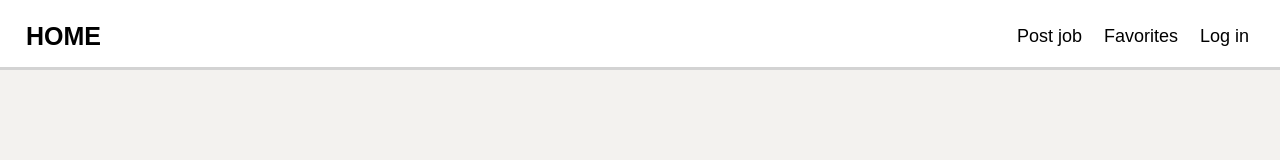
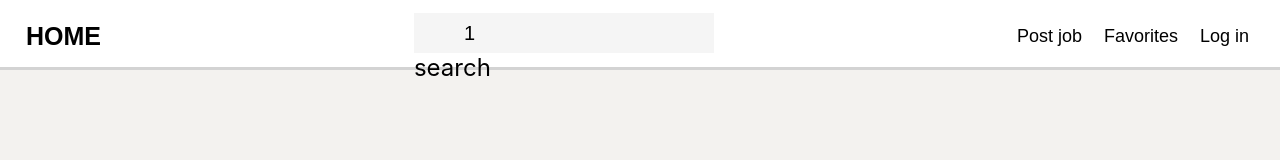
Before and after one commit to clumsyhat1994/xuan-zeng-project3, a React (Create React App) app: page /searchResult/1 in a window 1280 px wide. Shown: the top 160 px of the page. Built offline with nearby package versions, Linux system fonts and the light colour scheme; no server answers; the HTML template or start-up script is replaced by a standard one.

Commit message:
search bar now also appears on searchresult page and job detail page

```diff
--- /dev/null
+++ b/src/components/Landing.js
@@ -0,0 +1,17 @@
+import React, { useState, useEffect } from "react";
+import { useNavigate } from "react-router";
+import SearchBar from "./SearchBar";
+export default function Landing() {
+
+
+    return (
+        <>
+            <h1>SUPER AWESOME JOB BOARD</h1>
+            <SearchBar />
+            <div id='note'>Dear visitor --  in order to update or delete a job, you have to be its creator.
+                You can try posting a job, or login with username: zengxuan/password: zengxuan to update or delete the job titled 'Sales Engineer'.
+                <br />This web app is just a student project, not a real job board.
+            </div>
+        </>
+    );
+}
--- a/src/components/NavBar.js
+++ b/src/components/NavBar.js
@@ -1,15 +1,16 @@
-import axios from "axios";
 import { useEffect, useState } from "react";
-import { useNavigate, useLocation } from "react-router";
+import { useNavigate, useLocation, useParams } from "react-router";
 import { useSelector, useDispatch } from 'react-redux';
 import UserIcon from "./UserIcon";
-export default function () {
+import SearchBar from "./SearchBar";
+import { PromiseProvider } from "mongoose";
+export default function (props) {
     const isLoggedin = useSelector(state => state);
     const navigate = useNavigate();
     const dispatch = useDispatch();
     const location = useLocation();
     const username = localStorage.getItem('username');
-
+    const keyword = useParams().keyword;
 
     const favBtn = (<button id="fav_job" key="fav_job" onClick={() => navigate('/myFav')}>Favorites</button>);
     const postBtn = (<button id="post_job" key="post_job" onClick={() => navigate('/postJob')}>Post job</button>);
@@ -35,14 +36,17 @@ export default function () {
     if (isLoggedin) {
         buttons = <UserIcon />;
     } else {
-        buttons = [logInBtn, favBtn, postBtn];
+        buttons = [postBtn, favBtn, logInBtn];
     }
 
 
     return (
         <div id="navBar">
             <button id="home" onClick={() => navigate('/')}>HOME</button>
-            {buttons}
+            {props.search && <SearchBar inNav={true} keyword={keyword} />}
+            <div id="navBtn">
+                {buttons}
+            </div>
         </div>
     );
 }
--- a/src/components/SearchBar.js
+++ b/src/components/SearchBar.js
@@ -1,14 +1,18 @@
 import React, { useState, useEffect } from "react";
 import { useNavigate } from "react-router";
 
-export default function SearchBar() {
+export default function SearchBar(props) {
     const [searchContent, setSearchContent] = useState('');
     const navigate = useNavigate();
     const handleEnter = (e) => {
         if (e.key === 'Enter' && searchContent) {
-            navigate('./searchResult/' + searchContent);
+            navigate('/searchResult/' + searchContent);
         }
     }
+
+    useEffect(() => {
+        if (props.keyword) setSearchContent(props.keyword)
+    }, []);
 
     useEffect(() => {
         document.addEventListener('keydown', handleEnter)
@@ -16,22 +20,15 @@ export default function SearchBar() {
     });
 
     return (
-        <>
-            <h1>SUPER RAINBOW COWBOY JOB BOARD</h1>
-            <div id='searchBar'>
-                <input onChange={(e) => {
+        <div className={props.inNav && 'navSearchBar'} id={'searchBar'}>
+            <input value={searchContent} onChange={(e) => {
                 setSearchContent(e.target.value);
             }} />
             <span className="material-icons" onClick={() => {
                 if (!searchContent) return;
-                    navigate('./searchResult/' + searchContent);
+                navigate('/searchResult/' + searchContent);
             }}>search</span>
         </div>
 
-            <div id='note'>Dear visitor --  in order to update or delete a job, you have to be its creator.
-                You can try posting a job, or login with username: zengxuan/password: zengxuan to update or delete the job titled 'Sales Engineer'.
-                <br />This web app is just a student project, not a real job board.
-            </div>
-        </>
     );
 }
--- a/src/components/SearchResult.js
+++ b/src/components/SearchResult.js
@@ -10,14 +10,15 @@ export default function SearchResult() {
     const [noResults, setNoResults] = useState(false);
     const [fewResults, setFewResults] = useState(false);
 
-    useEffect(searchJobs, []);
+    useEffect(searchJobs, [keyword]);
 
     function searchJobs() {
         axios.get('/api/job/search/' + keyword)
             .then(response => {
                 setSearchResults(response.data);
-                if (response.data.length === 0) setNoResults(true);
-                if (response.data.length < 5) {
+                (response.data.length === 0) ? setNoResults(true) : setNoResults(false)
+                if (response.data.length >= 5) setFewResults(false);
+                else {
                     setFewResults(true);
                     const result = response.data.map((job) => job.job_title);
                     return axios.get('/api/job/', {
@@ -57,7 +58,7 @@ export default function SearchResult() {
         <div id="searchResults">
             <h3>{noResults ? 'Nothing found for keyword: ' + keyword : ''}</h3>
             {resultList}
-            <h4>{fewResults ? '——————Check out other job postings——————' : ''}</h4>
+            <h4>{fewResults ? '——————Check out other job listings——————' : ''}</h4>
             {otherResultList}
         </div>
     );
--- a/src/index.css
+++ b/src/index.css
@@ -101,9 +101,6 @@ code {
   font-size: 20px;
 }
 
-
-
-
 #navBar{
   position: relative;
   background-color: white;
@@ -111,11 +108,32 @@ code {
   height: 70px;
   border-bottom: solid lightgray 3px;
   padding-right: 15px;
+  display: flex;
+  justify-content: space-between;
 }
 
+.navSearchBar#searchBar{
+  position: relative;
+  padding: 0;
+  width: 300px;
+  top: 13px;
+  left: 0;
+  transform: translate(0);
+}
+
+.navSearchBar#searchBar .material-icons{
+  font-size: 24px;
+  transform: translate(13px,-33px);
+}
+
+.navSearchBar#searchBar input{
+  box-shadow: none;
+  background-color: whitesmoke ;
+  height: 40px;
+  padding-left: 50px;
+}
 
 #navBar button{
-  float: right;
   box-sizing: border-box;
   height: 80px;
   font-size: 18px;
@@ -132,7 +150,6 @@ code {
   font-size: 25px;
   height: 60px;
   margin-left: 20px;
-  float: left;
   font-weight: bold;
   transform:translateY(4%);
 }
@@ -144,7 +161,6 @@ code {
 
 #userIcon{
   z-index: 10;
-  float: right;
   box-sizing: border-box;
   height: 40px;
   font-size: inherit;
@@ -197,7 +213,7 @@ code {
 h1{
   position: relative;
   top: 180px;
-  left: 52%;
+  left: 50%;
   width: fit-content;
   transform: translate(-50%);
 }
@@ -206,13 +222,16 @@ h1{
   position: relative;
   top: 200px;
   padding: 0;
-
+  width: fit-content;
+  left: 50%;
+  transform: translate(-52%);
+  width: 700px;
 }
 
 #searchBar .material-icons{
   position: relative;
   font-size: 30px;
-  transform: translate(-270px,10px);
+  transform: translate(13px,-37px);
   cursor: pointer;
 }
 
@@ -221,21 +240,16 @@ h1{
   border: none;
   outline: none;
   padding: 0;
-  left: 50%;
-  transform: translate(-50%);
   background-color: white;
-
   height: 50px;
   font-size: 20px;
-
-}
-
-#searchBar input{
-  width: 700px;
+  width: 100%;
   padding-left: 55px;
   padding-right: 10px;
   box-shadow:2px 2px 2px 2px rgb(12, 12, 12);
 }
+
+
 
 
 #searchBar button{
--- a/src/index.js
+++ b/src/index.js
@@ -11,6 +11,7 @@ import SearchResult from './components/SearchResult';
 import JobDetail from './components/JobDetail';
 import JobForm from './components/JobForm';
 import FavList from './components/FavList';
+import Landing from './components/Landing';
 import { isLoggedInReducer } from './redux/isLoggedIn';
 const store = createStore(isLoggedInReducer, window.__REDUX_DEVTOOLS_EXTENSION__ && window.__REDUX_DEVTOOLS_EXTENSION__());
 
@@ -18,9 +19,13 @@ const store = createStore(isLoggedInReducer, window.__REDUX_DEVTOOLS_EXTENSION__
 ReactDOM.render(
   <Provider store={store}>
     <Router>
-      <NavBar />
       <Routes>
-        <Route path='/' element={<SearchBar />} />
+        <Route path='/searchResult/:keyword' element={<NavBar search={true} />} />
+        <Route path='/jobDetail/:id' element={<NavBar search={true} />} />
+        <Route path='*' element={<NavBar />} />
+      </Routes>
+      <Routes>
+        <Route path='/' element={<Landing />} />
         <Route path='/login' element={<Authentication mode='login' />} />
         <Route path='/register' element={<Authentication mode='register' />} />
         <Route path='/searchResult/:keyword' element={<SearchResult />} />
```
Lines whose indentation alone changed are shown as unchanged.
